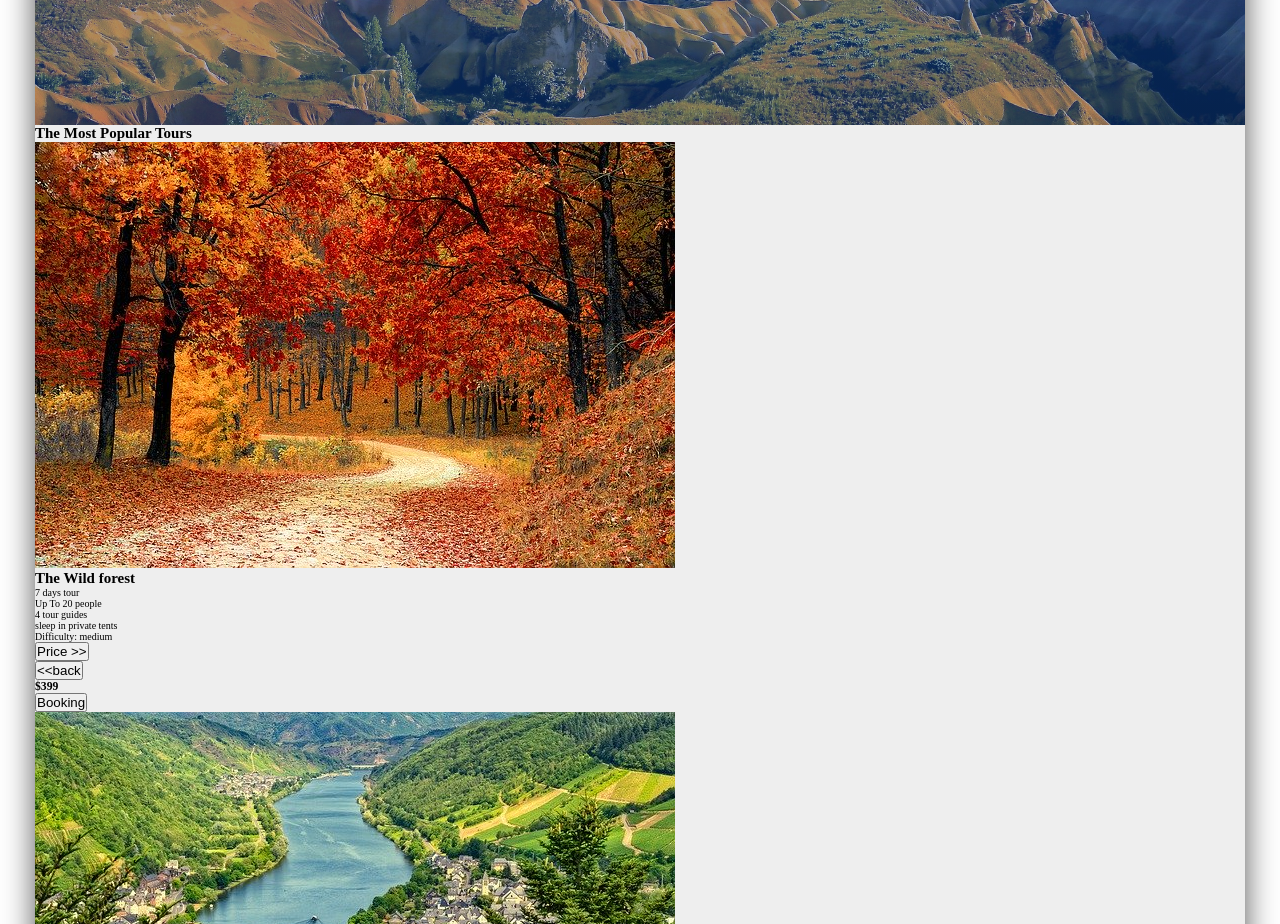
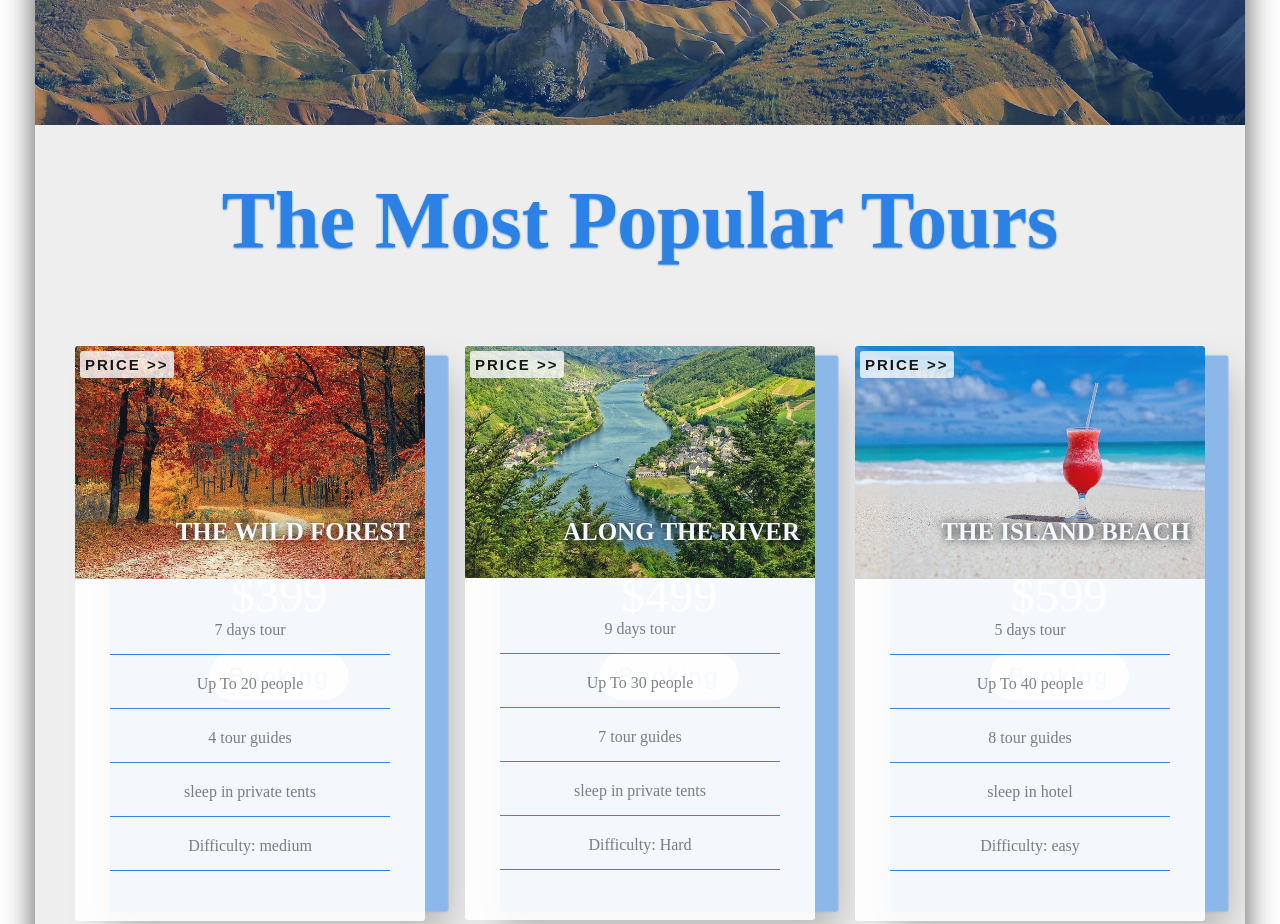
Before and after one commit to TaiwoOluwaseyi/The-Road, a plain HTML site: page index.html in a window 1280 px wide. Shown: the part 640-1564 px from the top of the page. Drawn offline with Linux system fonts and the light colour scheme.

Commit message:
another commit

```diff
--- a/index.html
+++ b/index.html
@@ -55,7 +55,7 @@
               <button class="navigation-button">Price &gt;&gt;</button>
             </div>
 
-            <div class="back-side">
+            <div class="back-side center">
               <button class="navigation-button">&lt;&lt;back</button>
               <h3 class="tour-price">$399</h3>
               <button class="card-button">Booking</button>
@@ -76,7 +76,7 @@
               <button class="navigation-button">Price &gt;&gt;</button>
             </div>
 
-            <div class="back-side">
+            <div class="back-side center">
               <button class="navigation-button">&lt;&lt;back</button>
               <h3 class="tour-price">$499</h3>
               <button class="card-button">Booking</button>
@@ -97,7 +97,7 @@
               <button class="navigation-button">Price &gt;&gt;</button>
             </div>
 
-            <div class="back-side">
+            <div class="back-side center">
               <button class="navigation-button">&lt;&lt;back</button>
               <h3 class="tour-price">$599</h3>
               <button class="card-button">Booking</button>
--- a/script.js
+++ b/script.js
@@ -0,0 +1,5 @@
+Array.from(document.querySelectorAll('.navigation-button')).forEach(item => {
+  item.onclick = () => {
+    item.parentElement.parentElement.classList.toggle('change')
+  }
+});
--- a/style.css
+++ b/style.css
@@ -163,25 +163,129 @@ html {
 /* End of header */
 
 /* Popular Tours */
+.popular-tours {
+  padding: 5rem 0 10rem 0;
+}
 
+.popular-tours-heading {
+  font-size: 8rem;
+  text-align: center;
+  margin-bottom: 8rem;
+  color: var(--primary-color);
+  text-shadow: 0 0.1rem 0.2rem var(--primary-color);
+}
 
+.cards-wrapper {
+  display: flex;
+  justify-content: space-evenly;
+}
 
+.card {
+  width: 35rem;
+  position: relative;
+  perspective: 150rem;
+}
 
+.card-image {
+  width: 100%;
+  border-radius: 0.3rem 0.3rem 0 0;
+}
 
+.front-side {
+  text-align: center;
+  background-color: var(--white-color);
+  border-radius: 0.3rem;
+  position: relative;
+  z-index: 10;
+  opacity: 0.9;
+  transition: opacity 0.4s, transform 0.4s,box-shadow 0.4s;
+}
 
+.change > .front-side {
+  transform: translateZ(-5rem) translateX(3rem);
+  box-shadow: 0 2rem 4rem #777;
+  opacity: 0.5;
+  z-index: 0;
+}
 
+.tour-name {
+  font-size: 2.5rem;
+  font-weight: 700;
+  text-transform: uppercase;
+  position: absolute;
+  top: 30%;
+  right: 1.5rem;
+  color: var(--white-color);
+  text-shadow: 0 0 1rem #000;
+}
 
+.card-list {
+  width: 80%;
+  margin: auto;
+  padding: 2rem 0 3rem 0;
+}
 
+.card-list-item{
+  font-size: 1.6rem;
+  font-weight: 500;
+  color: var(--light-grey-color);
+  margin: 2rem 0;
+  border-bottom: 0.1rem solid var(--primary-color);
+  padding-bottom: 1.5rem;
+}
 
+.back-side {
+  position: absolute;
+  top: 0;
+  background-color: var(--primary-color);
+  width: 100%;
+  height: 100%;
+  border-radius: 0.3rem;
+  box-shadow: 0 2rem 4rem #777;
+  flex-direction: column;
+  transform: translateZ(-5rem) translateX(3rem);
+  opacity: 0.5;
+  transition: opacity 0.4s, transform 0.4s, box-shadow 0.4s;
+}
 
+.change > .back-side {
+  transform: translateZ(0) translateX(0);
+  box-shadow: 0 0.5rem 2rem #aaa;
+  opacity: 0.9;
+}
 
+.tour-price {
+  font-size: 5rem;
+  font-weight: 300;
+  color: var(--white-color);
+  margin-bottom: 3rem;
+}
 
+.card-button {
+  color: var(--primary-color);
+  background-color: var(--white-color);
+  border: none;
+  font-size: 2.5rem;
+  padding: 1rem 2rem;
+  letter-spacing: 0.2rem;
+  border-radius: 5rem;
+  cursor: pointer;
+}
 
-
-
-
-
-
-
+.navigation-button {
+  position: absolute;
+  top: 0.5rem;
+  left: 0.5rem;
+  padding: 0.5rem;
+  background-color: rgba(255, 255, 255, 0.8);
+  columns: var(--light-grey-color);
+  border-radius: 0.3rem;
+  border: none;
+  font-size: 1.5rem;
+  font-weight: 600;
+  text-transform: uppercase;
+  letter-spacing: 0.2rem;
+  cursor: pointer;
+}
 
 /* End of popular tours */
```
